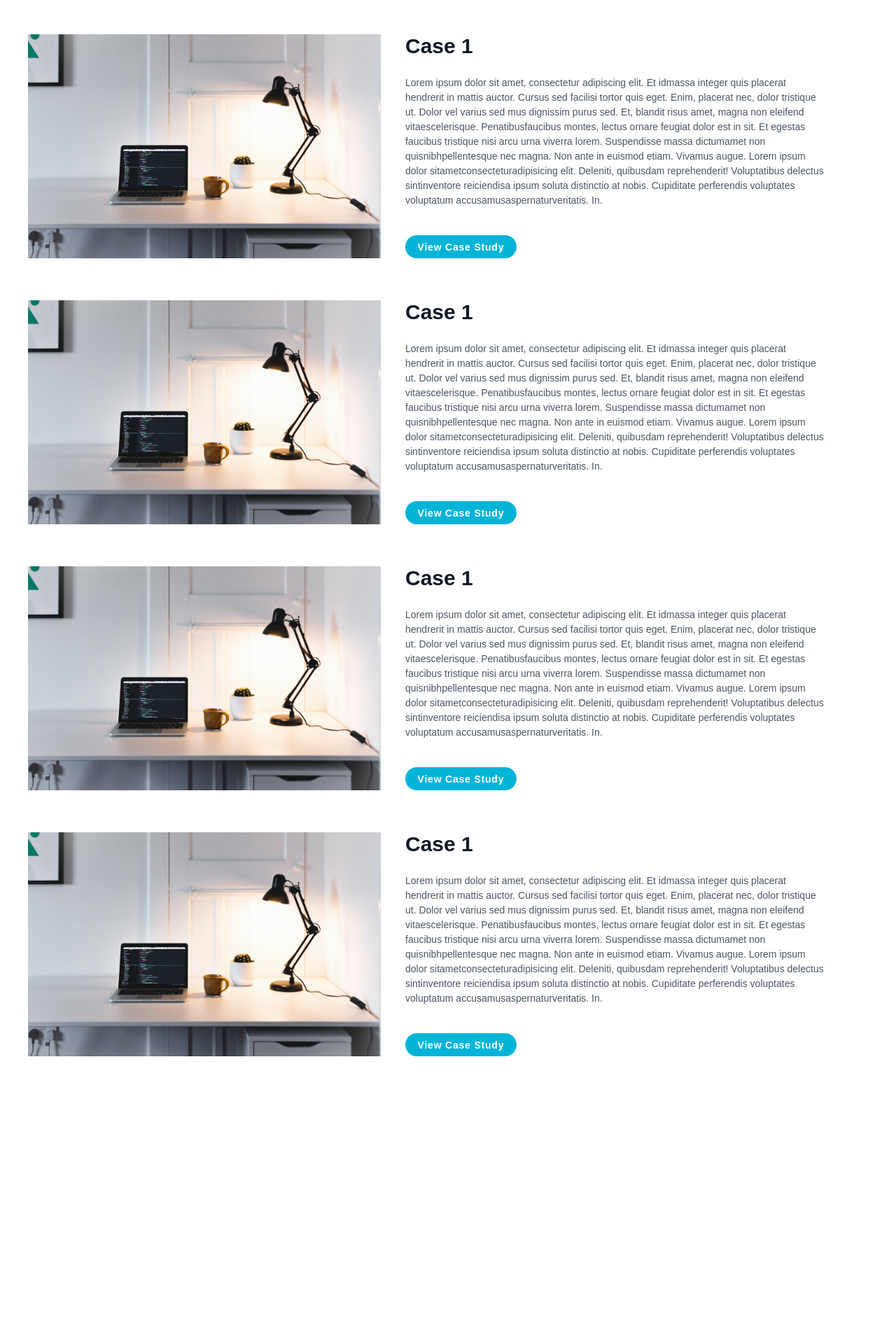
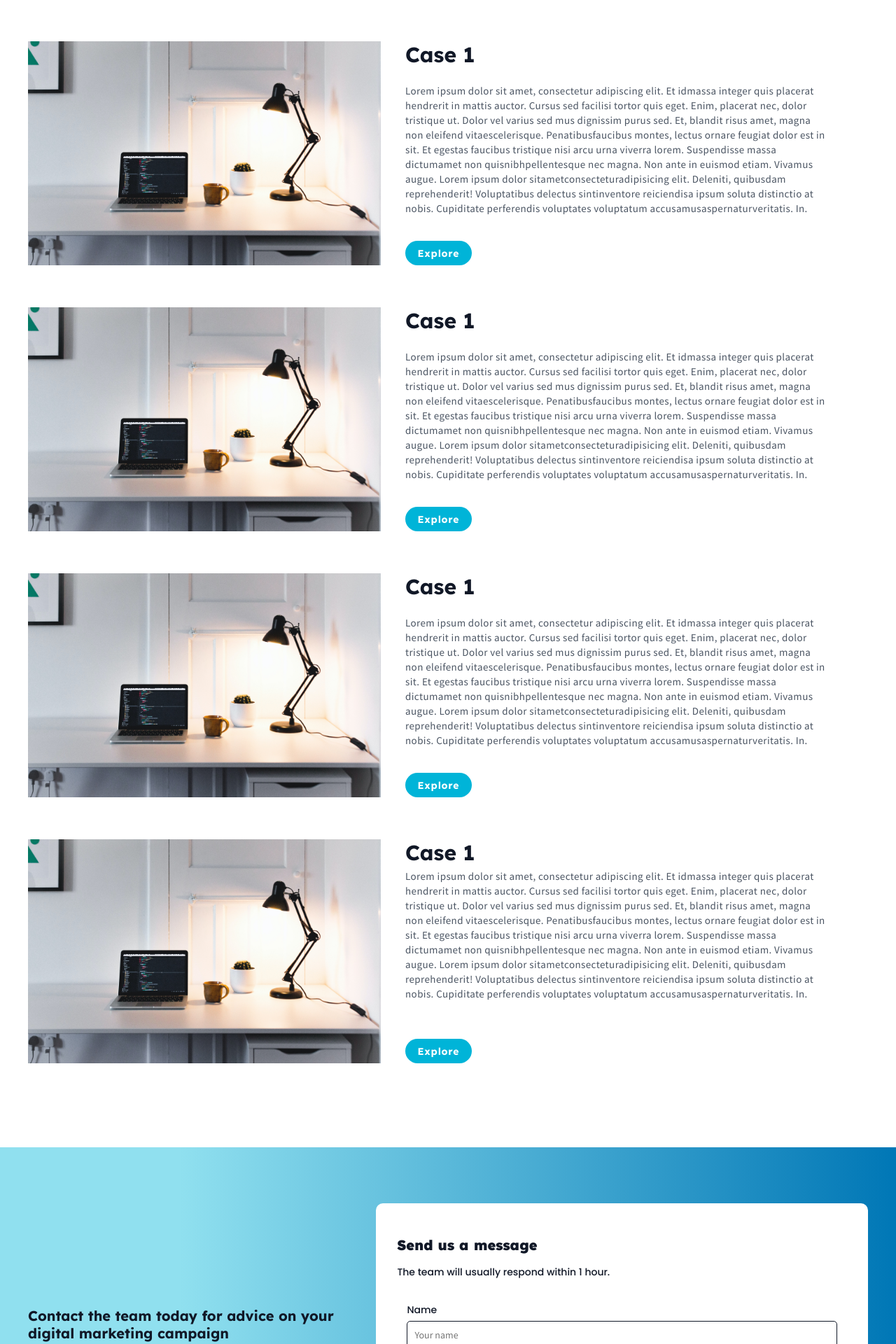
Before and after one commit to nkeumosoft/ninjashpere, a Django app: template website/websitecore/templates/websitecore/case-study.html in a window 1280 px wide. Shown: the part 166-2086 px from the top of the page at 70% size. Before the commit the page ends 1675 px from the top, so only its background shows below. Run offline with Django 3.2, Linux system fonts and the light colour scheme; the template is opened without the code that fills it, so the values that code supplies are empty.

Commit message:
style: improve case study form ui

```diff
--- a/website/websitecore/static/websitecore/css/case-study.css
+++ b/website/websitecore/static/websitecore/css/case-study.css
@@ -78,7 +78,8 @@ img {
     height: 100%;
 }
 
-.case-study-content-img img {
+.case-study-content-img img,
+.form-description-img img {
     object-fit: cover;
     object-position: center;
 }
@@ -91,14 +92,16 @@ img {
 }
 
 .description-text {
-    line-height: 1.5;
+    line-height: 1.4;
+    letter-spacing: 0.4px;
     font-family: 'Source Sans Pro', sans-serif;
-    font-size: 14px;
+    font-size: 15px;
     color: #4b5563;
     margin-top: 0;
 }
 
-.btn-viewcase {
+.btn-viewcase,
+.submit-form-btn {
     background-color: #00B4D8;
     color: #fff;
     padding: 0.6em 1.25em;
@@ -110,137 +113,120 @@ img {
     border-radius: 25px;
     text-decoration: none;
     width: fit-content;
+    border: none;
 }
 
 .bloc-contact-et-formulaire {
+    background-color: #00B4D8;
+    background-image: linear-gradient(270deg, #0077B6 0%, #90E0EF 80%);
+    padding: 80px 0px;
+    width: 100%;
+}
+
+.form-container {
     display: flex;
-    justify-content: space-around;
-    background-color: darkcyan;
-    padding: 50px 15px 40px;
-    color: #fff;
-    margin-top: 15px;
+    justify-content: space-between;
+    gap: 30px;
+}
+
+.form-description {
+    flex-basis: 40%;
+    display: flex;
+    flex-direction: column;
+    justify-content: center;
+}
+
+.form-description-title,
+.form-title {
+    font-size: 20px;
+    font-family: 'lexend', sans-serif;
+    font-weight: 700;
+    color: #111827;
+}
+
+.form-description-subtitle,
+.form-subtitle {
+    font-size: 14px;
+    font-family: 'Poppins', sans-serif;
+    font-weight: 400;
+    letter-spacing: 0px;
+    color: #111827;
+}
+
+.form-description-tel {
+    font-size: 14px;
+    font-family: 'Source Sans Pro', sans-serif;
+    font-weight: 600;
+    letter-spacing: 1px;
+    color: #111827;
+}
+
+.form-description-address {
+    display: flex;
+    gap: 20px;
+}
+
+.form-description-img {
+    max-width: 100px;
+    width: 80px;
+    height: 80px;
+}
+
+.form-description-img img {
+    border-radius: 100%;
+    height: 100%;
+}
+
+.phone-numb-container .form-description-subtitle {
+    margin-bottom: 0;
+}
+
+.phone-numb-container .form-description-tel {
+    margin-top: 0;
 }
 
 .formulaire {
     background-color: #fff;
-    color: #003045;
-    padding-top: 30px;
-    width: 65%;
-    text-align: center;
+    padding: 30px;
     border-radius: 10px;
-    font-size: 25px;
+    width: 60%;
 }
 
-.name {
-    margin-left: 90px;
-    width: 250px;
+.formulaire fieldset {
+    border: none;
 }
 
-.num {
-    margin-left: 85px;
-    width: 250px;
+.form-title {
+    font-weight: 900;
 }
 
-.sms {
-    margin-left: 58px;
-    width: 250px;
+.form-input-grp {
+    display: flex;
+    flex-direction: column;
 }
 
-.email {
-    width: 250px;
-    margin-left: 10px;
+.form-input-grp label {
+    font-size: 14px;
+    font-family: 'Poppins', sans-serif;
+    font-weight: 400;
+    letter-spacing: 0px;
+    color: #111827;
+    margin-bottom: 5px;
 }
 
-.mon-image {
-    width: 100px;
-    height: 100px;
-    border-radius: 100%;
-    margin-left: -200px;
+.form-input-grp input,
+.form-input-grp textarea {
+    padding: 10px;
+    border: 1px solid #111827;
+    border-radius: 5px;
+    font-size: 14px;
+    font-family: 'Source Sans Pro', sans-serif;
+    font-weight: 400;
+    letter-spacing: 0px;
+    color: #111827;
+    max-width: 100%;
 }
 
-.simplecontact {
-    text-align: center;
-    padding: 100px 15px 0px;
-}
-
-.simplecontact-sms {
-    margin-top: -60px;
-    margin-left: 50px;
-}
-
-.firstp {
-    font-weight: 800;
-    line-height: 1.5;
-    font-size: 40px;
-}
-
-.secondp {
-    font-size: 30px;
-}
-
-.menu ul {
-    display: flex;
-    justify-content: space-around;
-    list-style: none;
-}
-
-.menu a {
-    text-decoration: none;
-    color: white;
-}
-
-.menu a:hover {
-    border-bottom: solid 2px aqua;
-}
-
-section.navbarend {
-    background-color: #003045;
-    color: #fff;
-}
-
-div.foot {
-    display: flex;
-    justify-content: space-around;
-    padding-top: 10px;
-}
-
-.contain :hover {
-    border-bottom: solid 2px aqua;
-}
-
-.blog :hover {
-    border-bottom: solid 2px aqua;
-}
-
-div.icon :hover {
-    border-bottom: solid 2px aqua;
-}
-
-.logow {
-
-    margin-bottom: 30px;
-    margin-left: 10px;
-    height: 20px;
-}
-
-.icon {
-    font-weight: 100px;
-    margin-top: -20px;
-}
-
-.infos-localisation span {
-    font-size: 15px;
-}
-
-.copyright {
-    margin-left: 200px;
-}
-
-.bouton {
-    width: 100px;
-    background-color: #003045;
-    color: #fff;
-}
 
 /* les medias queries */
 
--- a/website/websitecore/templates/websitecore/case-study.html
+++ b/website/websitecore/templates/websitecore/case-study.html
@@ -5,16 +5,12 @@
     <meta charset="UTF-8">
     <meta http-equiv="X-UA-Compatible" content="IE=edge">
     <meta name="viewport" content="width=device-width, initial-scale=1.0">
-    <link rel="stylesheet" href="../../static/websitecore/css/case-study.css">
     <link rel="preconnect" href="https://fonts.googleapis.com">
     <link rel="preconnect" href="https://fonts.gstatic.com" crossorigin>
-    <link rel="preconnect" href="https://fonts.googleapis.com">
-    <link rel="preconnect" href="https://fonts.gstatic.com" crossorigin>
-    <link rel="preconnect" href="https://fonts.gstatic.com" crossorigin>
-    <link rel="stylesheet" href="https://cdnjs.cloudflare.com/ajax/libs/font-awesome/6.2.0/css/all.min.css"
-        integrity="sha512-xh6O/CkQoPOWDdYTDqeRdPCVd1SpvCA9XXcUnZS2FmJNp1coAFzvtCN9BmamE+4aHK8yyUHUSCcJHgXloTyT2A=="
-        crossorigin="anonymous" referrerpolicy="no-referrer" />
-
+    <link
+        href="https://fonts.googleapis.com/css2?family=Lexend:wght@600;700;900&family=Poppins:wght@500;600&family=Source+Sans+Pro:wght@300;400&display=swap"
+        rel="stylesheet">
+    <link rel="stylesheet" href="../../static/websitecore/css/case-study.css">
     <title>NinjaSphere - Case Study</title>
 </head>
 
@@ -54,7 +50,7 @@
                                     distinctio at nobis.
                                     Cupiditate perferendis voluptates voluptatum accusamusaspernaturveritatis. In.
                                 </p>
-                                <a class="btn-viewcase" href="#">View Case Study</a>
+                                <a class="btn-viewcase" href="#">Explore</a>
                             </div>
                         </div>
                     </section>
@@ -85,7 +81,7 @@
                                     distinctio at nobis.
                                     Cupiditate perferendis voluptates voluptatum accusamusaspernaturveritatis. In.
                                 </p>
-                                <a class="btn-viewcase" href="#">View Case Study</a>
+                                <a class="btn-viewcase" href="#">Explore</a>
                             </div>
                         </div>
                     </section>
@@ -116,7 +112,7 @@
                                     distinctio at nobis.
                                     Cupiditate perferendis voluptates voluptatum accusamusaspernaturveritatis. In.
                                 </p>
-                                <a class="btn-viewcase" href="#">View Case Study</a>
+                                <a class="btn-viewcase" href="#">Explore</a>
                             </div>
                         </div>
                     </section>
@@ -147,7 +143,10 @@
                                     distinctio at nobis.
                                     Cupiditate perferendis voluptates voluptatum accusamusaspernaturveritatis. In.
                                 </p>
-                                <a class="btn-viewcase" href="#">View Case Study</a>
+                                <p class="description-techs">
+
+                                </p>
+                                <a class="btn-viewcase" href="#">Explore</a>
                             </div>
                         </div>
                     </section>
@@ -155,43 +154,56 @@
             </div>
         </section>
 
-        <!--
         <section class="bloc-contact-et-formulaire">
-            <div class="simplecontact">
-                <p class="firstp">Contact the team today for advice on your digital marketing campaign</p>
-                <p class="secondp">If you are looking to increase your traffic, sales & leads, let's have a chat!
-                </p>
-                <div class="call">
-                    <img class="mon-image" src="../../static/websitecore/img/case-study-images/grave.jpg"
-                        alt="mon image 30*30">
-                    <div>
-                        <p class="simplecontact-sms">Call or send a message <br><span class="tel">+237673488887</span>
-                        </p>
+            <div class="container">
+                <div class="form-container">
+                    <div class="form-description">
+                        <hgroup>
+                            <h2 class="form-description-title">Contact the team today for advice on your
+                                digital marketing campaign</h2>
+                            <h3 class="form-description-subtitle">If you are looking to increase your traffic,
+                                sales & leads, let's have a
+                                chat!</h3>
+                        </hgroup>
+                        <address class="form-description-address">
+                            <div class="form-description-img">
+                                <img src="../../static/websitecore/img/case-study-images/john-doe.jpg"
+                                    alt="mon image 30*30">
+                            </div>
+                            <section class="phone-numb-container">
+                                <h1 class="form-description-subtitle">Call or send a message </h1>
+                                <p class="form-description-tel">+237673488887</p>
+                            </section>
+                        </address>
+                    </div>
+                    <div class="formulaire">
+                        <hgroup>
+                            <h1 class="form-title">Send us a message</h1>
+                            <h2 class="form-subtitle">The team will usually respond within 1 hour.</h2>
+                        </hgroup>
+                        <form>
+                            <fieldset>
+                                <p class="form-input-grp">
+                                    <label for="name">Name</label>
+                                    <input type="text" name="name" id="name" placeholder="Your name">
+                                </p>
+                                <p class="form-input-grp">
+                                    <label for="email">Email</label>
+                                    <input type="email" name="email" id="email" placeholder="Your email">
+                                </p>
+                                <p class="form-input-grp">
+                                    <label for="message">Message</label>
+                                    <textarea name="message" id="message" placeholder="Your message"></textarea>
+                                </p>
 
+                            </fieldset>
+                            <button class="submit-form-btn">Submit</button>
+                        </form>
                     </div>
                 </div>
             </div>
-            <div class="formulaire">
+        </section>
 
-                <p class="titre-formulaire">Send us a message</p>
-
-                <p class="pform2">The team will usually respond within 1 hour.</p> <br>
-                <label for="name" aria-placeholder="yvan">Name</label>
-                <input class="name" type="text "> <br>
-                <br>
-                <label for="Email">Email Adress</label>
-                <input class="email" type="text"> <br>
-                <br>
-                <label for="phone">phone</label>
-                <input class="num" type="number" name="phone" id=""> <br>
-                <br>
-                <label for="Message">Message</label>
-                <input class="sms" type="Message" name="" id="aria-placeholder"> <br>
-                <br>
-                <input class="bouton" type="Submit" value="Submit">
-            </div>
-        </section>
-        -->
     </main>
 </body>
 
```
